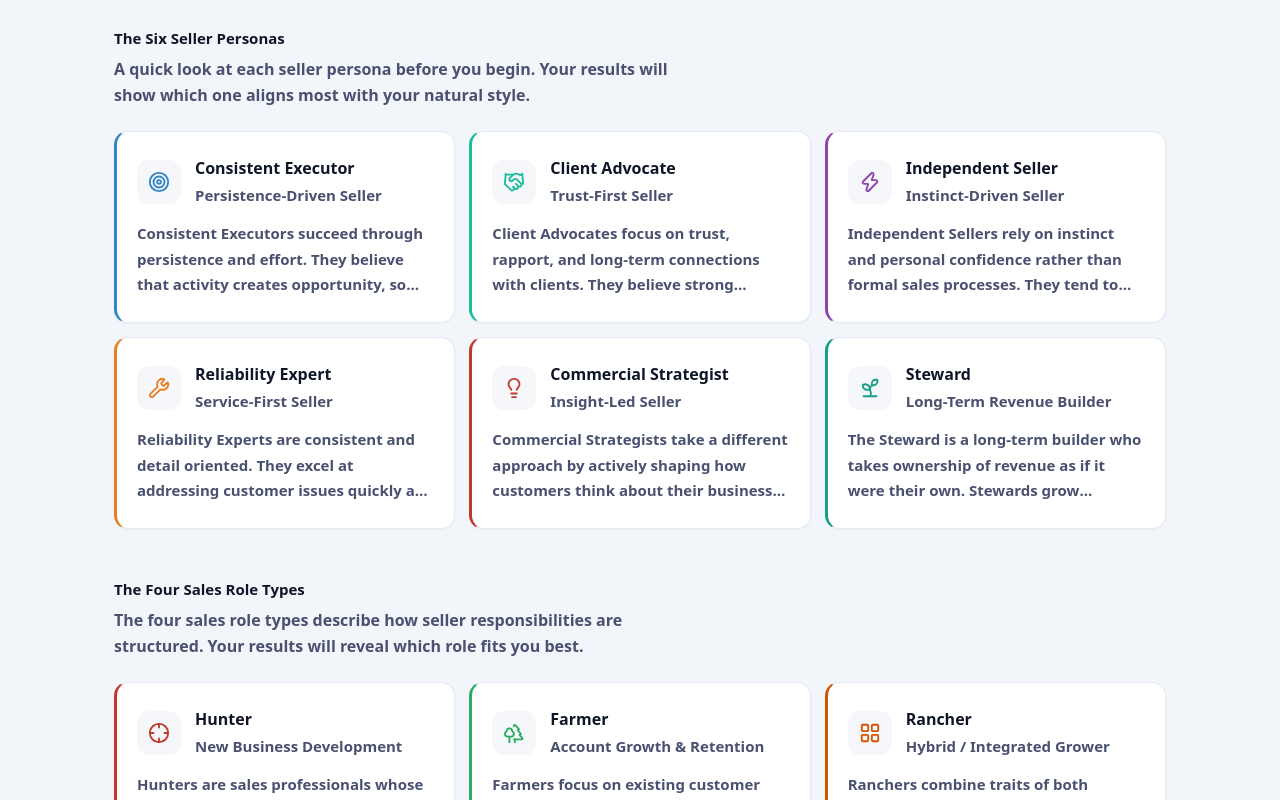
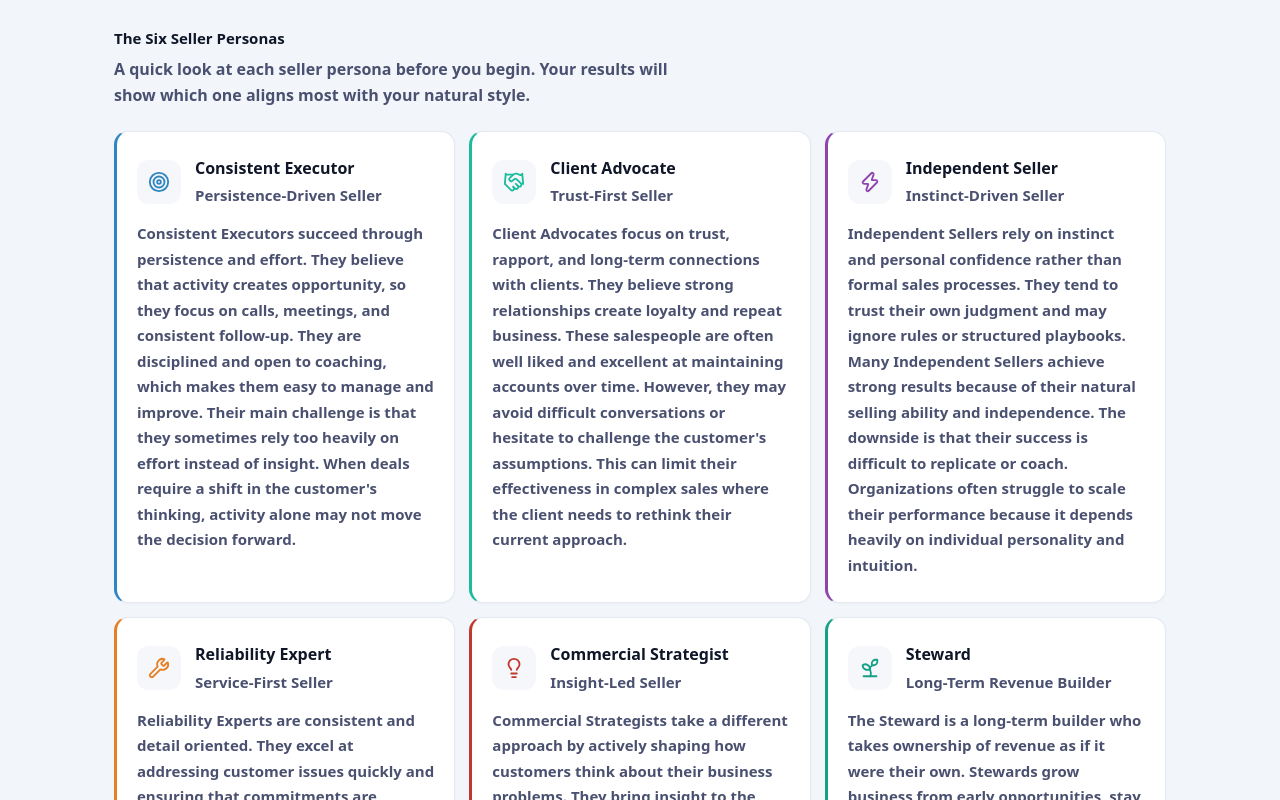
Before and after one commit to frbuddies/persona.fe, a React (Vite) app: page / in a window 1280 px wide. Shown: the part 800-1600 px from the top of the page. Built offline with nearby package versions, Linux system fonts and the light colour scheme; no server answers.

Commit message:
fix: show full description text on homepage cards and equalize card heights

```diff
--- a/src/pages/Intro.jsx
+++ b/src/pages/Intro.jsx
@@ -268,6 +268,7 @@ function PreviewGrid({ items, getIcon }) {
       display: 'grid',
       gridTemplateColumns: cols,
       gap: '14px',
+      alignItems: 'stretch',
     }}>
       {items.map((item) => {
         const Icon = getIcon ? getIcon(item.id) : null;
@@ -336,10 +337,6 @@ function PreviewCard({ item: it, Icon }) {
         <p style={{
           fontSize: '15px', color: '#4a5070', lineHeight: '1.7',
           margin: 0,
-          display: '-webkit-box',
-          WebkitLineClamp: '3',
-          WebkitBoxOrient: 'vertical',
-          overflow: 'hidden',
         }}>
           {it.desc}
         </p>
```
